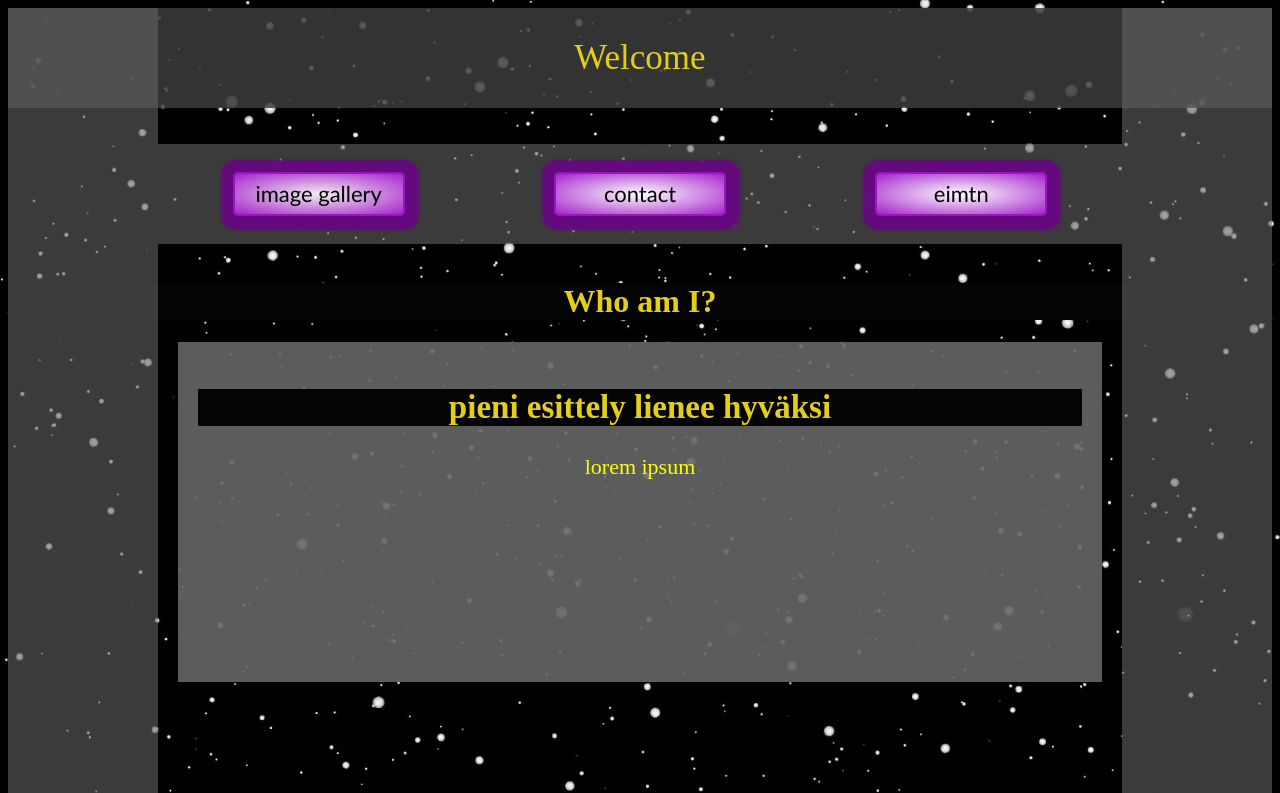
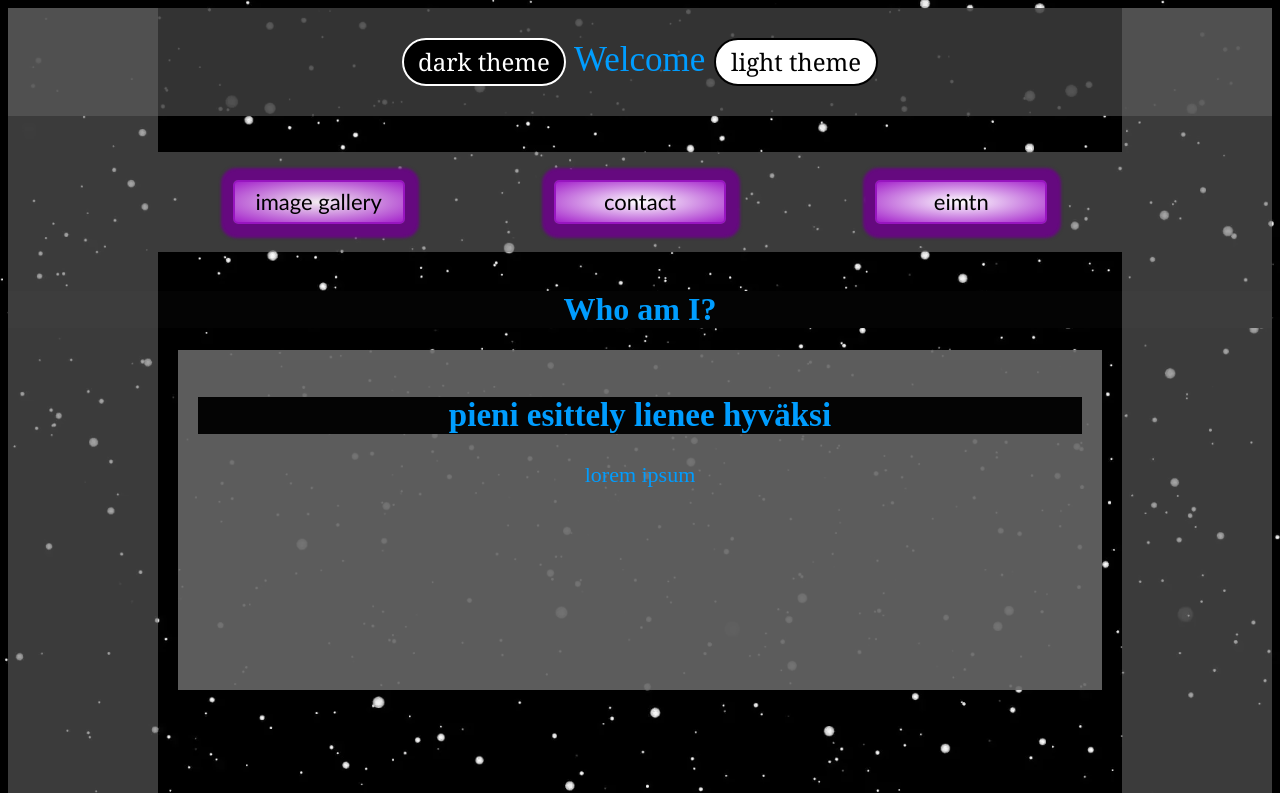
Before and after one commit to LauriTuovinen/WebbiKehitysLoppuprojekti, a plain HTML site: page index.html in a window 1280 px wide. Shown: the top 793 px of the page. Drawn offline with Linux system fonts and the light colour scheme.

Commit message:
added dark/light buttons

```diff
--- a/index.html
+++ b/index.html
@@ -6,7 +6,11 @@
 <body>
 <div class = "containerLeft"></div>
 <div class = "containerRight"></div>
-<header> Welcome </header>
+<header>
+    <darkButton onclick=""> dark theme </darkButton>
+    Welcome
+    <lightButton onclick=""> light theme </lightButton>
+</header>
 <br>
 <br>
 <div class="containerUp">
@@ -35,14 +39,6 @@
     <h1> täällä kans </h1>
     Lorem ipsum
 </article>
-<br>
-<br>
-<br>
-<br>
-<br>
-<br>
-<br>
-<br>
 <script src = "assets/scripts/code.js"></script>
 </body>
 </html>
--- a/styles.css
+++ b/styles.css
@@ -6,7 +6,7 @@ body{
 }
 
 h1{
-    color: rgb(227, 207, 26);
+    color: rgb(0, 157, 255);
     background-color: rgb(4, 4, 4);
     text-align: center;
 
@@ -17,7 +17,7 @@ header {
     padding: 30px;
     text-align: center;
     font-size: 35px;
-    color: rgb(227, 207, 26);
+    color: rgb(0, 157, 255);
   }
 
   article {
@@ -26,7 +26,7 @@ header {
     width: 70%;
     background-color: #666666e7;
     height: 300px;
-    color: rgb(255, 255, 0);
+    color: rgb(0, 157, 255);
     font-size: 22px;
     text-align: center;
     }
@@ -86,7 +86,7 @@ button1 {
 button2 {
     margin: auto;
     width: 150px;
-        z-index: 2;
+    z-index: 2;
         color: rgb(0, 0, 0);
         font-size: 22px;
         line-height: 22px;
@@ -154,3 +154,83 @@ frontpageButton {
     background: #a812de; }
     frontpageButton:active {
     background: #ac17bc; }
+
+    lightButton {
+        margin: auto;
+        width: 140px;
+        z-index: 2;
+        color: rgb(0, 0, 0);
+        font-size: 24px;
+        line-height: 24px;
+        padding: 10px;
+        border-radius: 50px;
+        font-family: Georgia, serif;
+        font-weight: normal;
+        text-decoration: none;
+        font-style: normal;
+        font-variant: normal;
+        text-transform: none;
+        background-image: radial-gradient(rgb(255, 255, 255) 0%, rgb(255, 255, 255) 100%, rgb(255, 255, 255) 100%);
+        box-shadow: rgba(0, 0, 0, 0) 20px -15px 15px 5px;
+        border: 2px solid rgb(0, 0, 0);
+        display: inline-block;}
+        lightButton:hover {
+        background: #ffffff38; }
+        lightButton:active {
+        background: #FFFFFF; }
+
+    DarkButton {
+        margin: auto;
+        width: 140px;
+        z-index: 2;
+        color: rgb(255, 255, 255);
+        font-size: 24px;
+        line-height: 24px;
+        padding: 10px;
+        border-radius: 50px;
+        font-family: Georgia, serif;
+        font-weight: normal;
+        text-decoration: none;
+        font-style: normal;
+        font-variant: normal;
+        text-transform: none;
+        background-image: radial-gradient(rgb(0, 0, 0) 0%, rgb(0, 0, 0) 100%, rgb(0, 0, 0) 100%);
+        box-shadow: rgba(255, 255, 255, 0) 20px -15px 15px 5px;
+        border: 2px solid rgb(255, 255, 255);
+        display: inline-block;}
+        darkButton:hover {
+        background: #00000036; }
+        darkButton:active {
+        background: #000000; }
+
+    .likeBtn{
+        display: flex;
+        justify-content: center;
+        align-items: center;
+    }
+
+    .likeBtn:active{
+        transform: scale(0.9, 0.9);
+    }
+    .likeBtn:active{
+        animation: pop 0.6s 1;
+    }
+    .likeBtn path {
+        fill: #767676;
+    }
+    .likeBtn:active path{
+        fill: #ec3e3e;
+    }
+
+    .clone{
+        position: absolute;
+        animation: moveOutwards 0.9s 1;
+        opacity: 0;
+    }
+
+    @keyframes moveOutwards{
+        from {
+            opacity: 1;
+            transform: translate(0, 0)
+        }
+    }
```
Also changed, not shown: contact.html (+5 -2 lines), imgGallery.html (+6 -1 lines).
